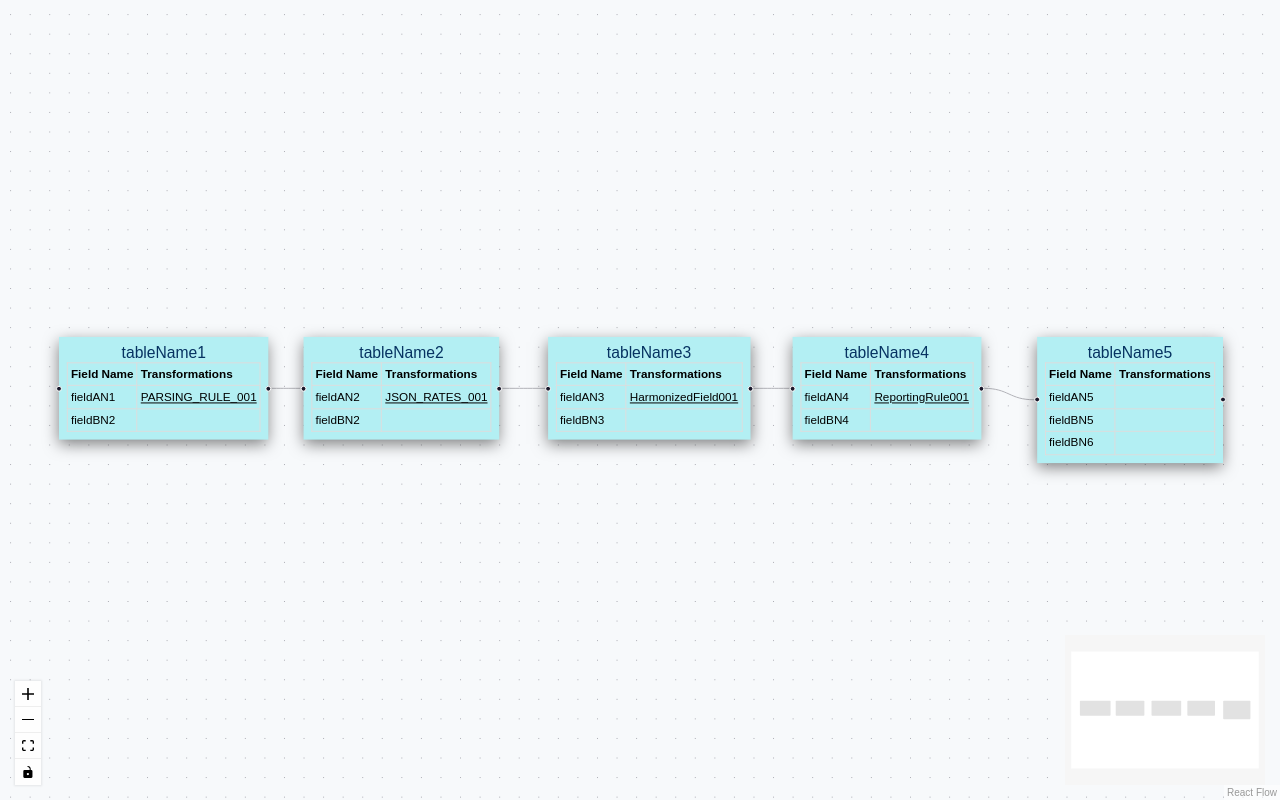
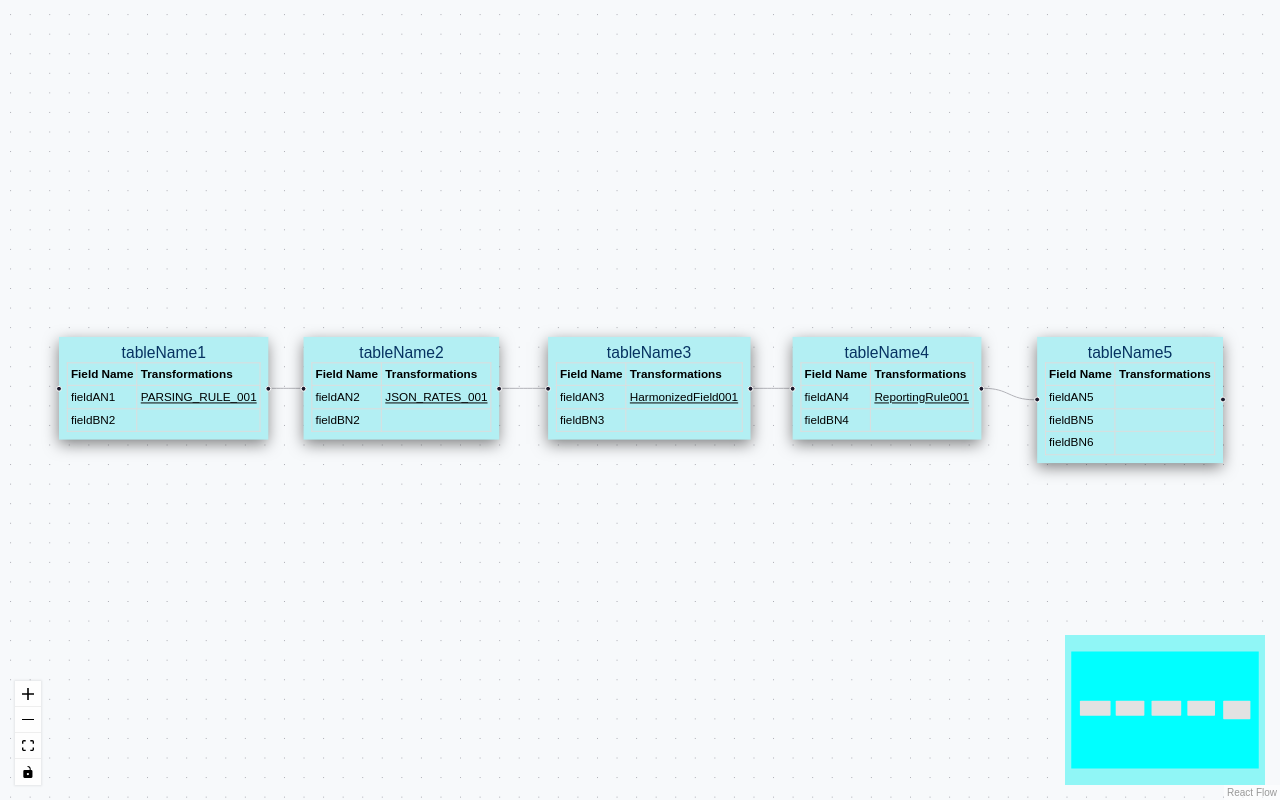
Before and after one commit to pks9862728888/react-flow-demo, a Next.js app: page / in a window 1280 px wide. Built offline with nearby package versions, Linux system fonts and the light colour scheme.

Commit message:
Added minimap background color to show panning controls

```diff
--- a/src/app/components/ProviderFlow.tsx
+++ b/src/app/components/ProviderFlow.tsx
@@ -97,7 +97,7 @@ function ProviderFlow(): ReactElement {
         style={{backgroundColor: "#F7F9FB"}}
       >
         <Background/>
-        <MiniMap zoomable pannable nodeClassName={nodeClassName} />
+        <MiniMap zoomable pannable nodeClassName={nodeClassName} bgColor={"aqua"} />
         <Controls />
       </ReactFlow>
     </ReactFlowProvider>
--- a/src/app/page.tsx
+++ b/src/app/page.tsx
@@ -5,7 +5,7 @@ import ProviderFlow from "@/app/components/ProviderFlow";
 export default function Home() {
 
   return (
-    <div style={{ width: '100vw', height: '100vh' }}>
+    <div style={{width: '100vw', height: '100vh'}}>
       <ProviderFlow/>
     </div>
   );
```
